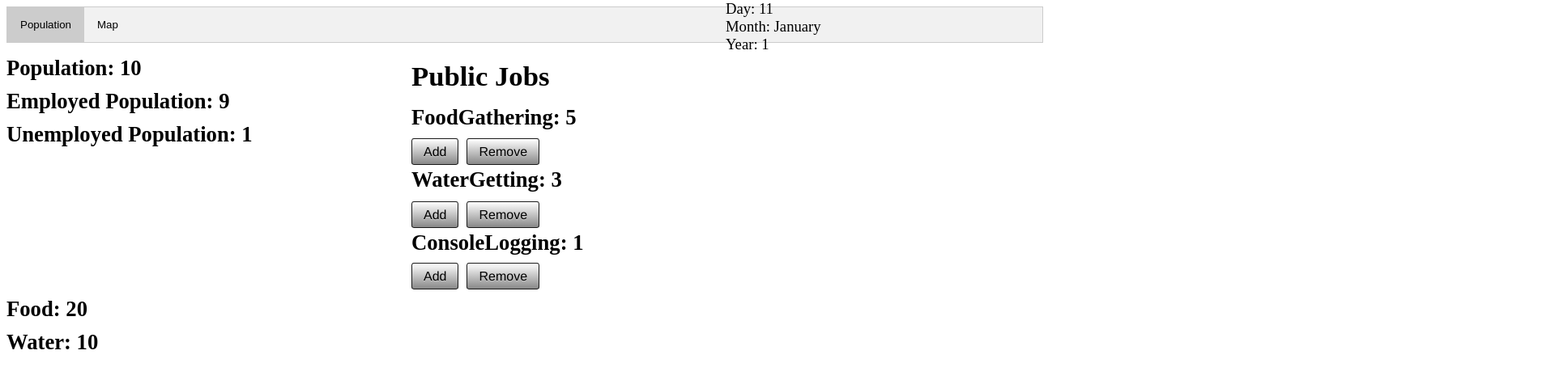
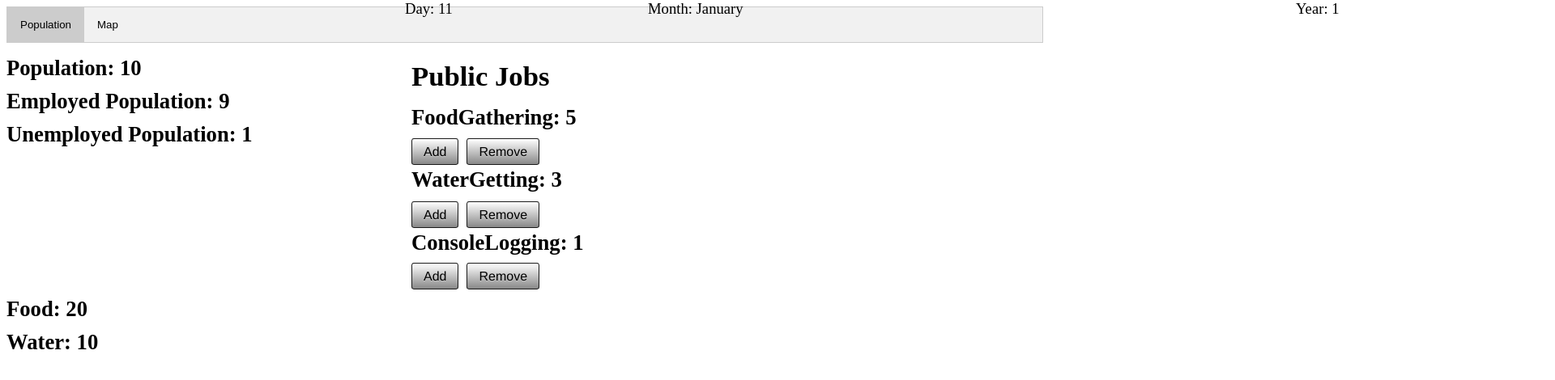
Before and after one commit to natesampo/CivClicker, a plain HTML site: page index.html in a window 1280 px wide. Shown: the top 470 px of the page at 81% size, 1920 px wide, since content can reach past the window. Drawn offline with Linux system fonts and the light colour scheme.

Commit message:
Fixed inline dary/month/year

```diff
--- a/css.css
+++ b/css.css
@@ -25,6 +25,7 @@ html, body {
    width: 300px;
    font-size: 14pt;
    font-weight: normal;
+   float: left;
 }
 
 #monthDisplay {
@@ -32,6 +33,7 @@ html, body {
    width: 800px;
    font-size: 14pt;
    font-weight: normal;
+   float: left;
 }
 
 #yearDisplay {
@@ -39,6 +41,7 @@ html, body {
    width: 300px;
    font-size: 14pt;
    font-weight: normal;
+   float: left;
 }
 
 .jobWrapper, .jobCounter {
@@ -76,7 +79,7 @@ html, body {
    float: left;
    height: auto;
    width: 1400px;
-   left: 70%;
+   left: 500px;
    top: 0%;
 }
 
--- a/index.html
+++ b/index.html
@@ -26,20 +26,18 @@
 			<h2>Water: <span id="water"></span></h2>
 		</section>
 
-
-		<section id ="topRight">
-			<div id="dayDisplay">Day: <span id="day"></span></div>
-			<div id="monthDisplay">Month: <span id="month"></span></div>
-			<div id="yearDisplay">Year: <span id="year"></span></div>
-		</section>
-
 	</div>
-
 
 	<div id ="mapTab" class="tabcontent">
 
 		<canvas id ="mapCanvas" width = "1000", height="500"></canvas>
 
+	</div>
+
+	<div id ="topRight">
+			<section id="dayDisplay">Day: <span id="day"></span></section>
+			<section id="monthDisplay">Month: <span id="month"></span></section>
+			<section id="yearDisplay">Year: <span id="year"></span></section>
 	</div>
 
 
```
